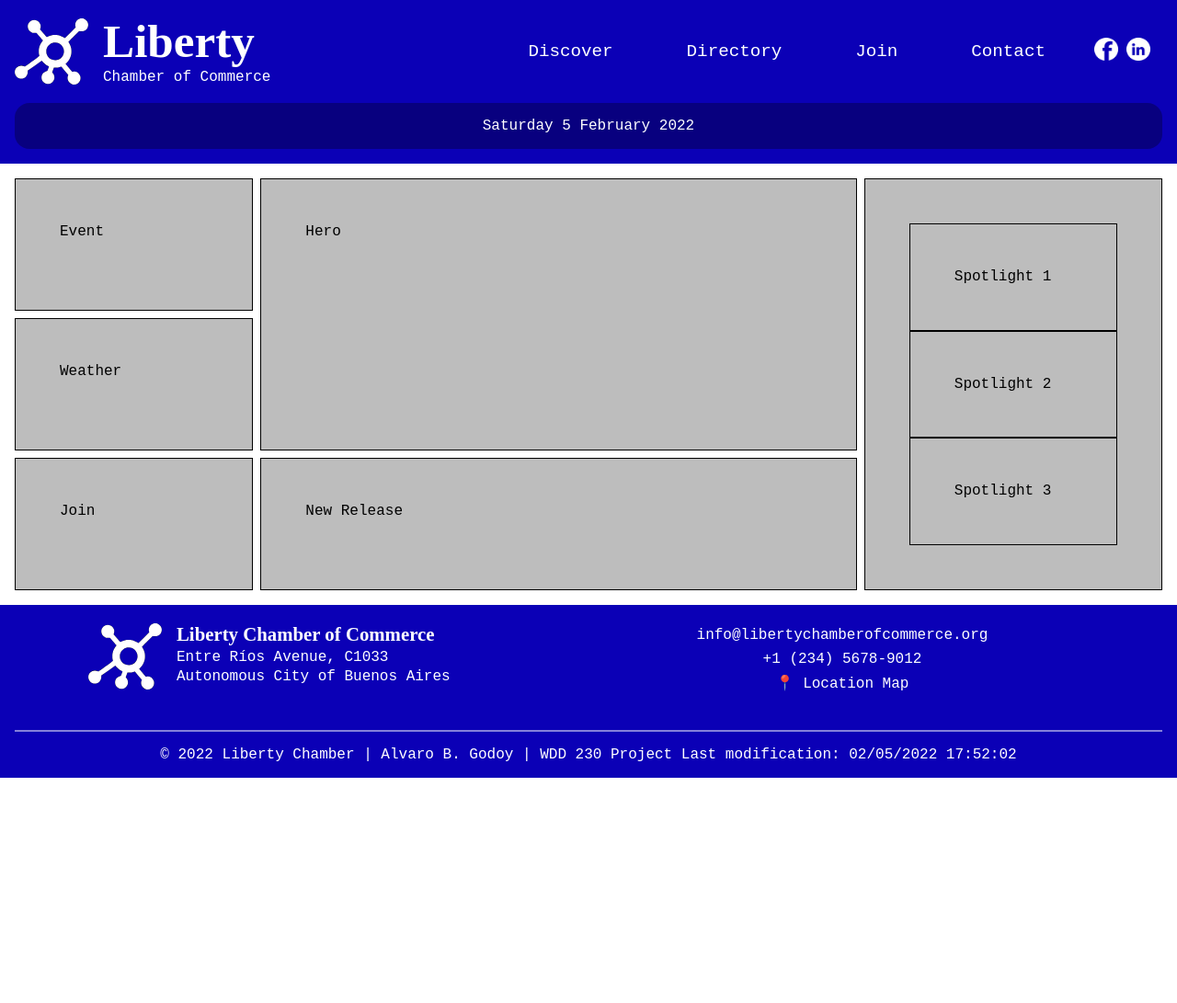
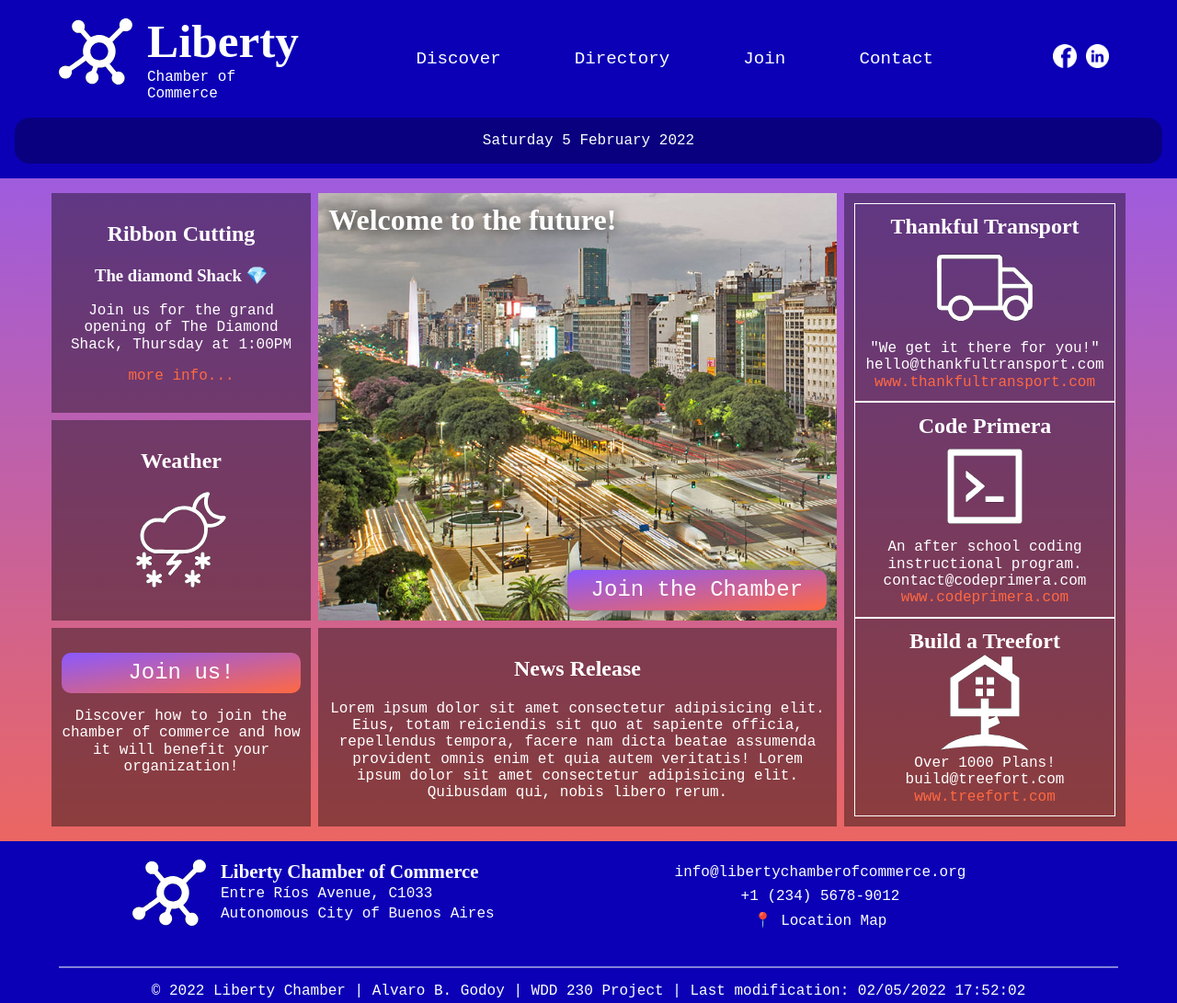
Before and after one commit to alvarobgodoy/WDD230, a plain HTML site: page chamber/index.html in a window 1280 px wide. Shown: the whole page at 92% size. Before the commit the page ends 846 px from the top, so only its background shows below. Drawn offline with Linux system fonts and the light colour scheme; a web font is replaced by a local one.

Commit message:
First update of week 05

```diff
--- a/chamber/css/base.css
+++ b/chamber/css/base.css
@@ -17,8 +17,18 @@ html {
     /* font-size: 16px; */
 }
 
+body {
+    /* background-image: linear-gradient(var(--second-color), var(--third-color)); */
+    background-image: linear-gradient(var(--third-color), var(--accent-color));
+}
+
 h1, h2, h3, h4, h5, h6 {
     font-family: var(--heading-font);
+}
+
+#content {
+    margin: 0 auto;
+    max-width: 75rem;
 }
 
 /* HEADER */
@@ -26,10 +36,15 @@ header {
     background-color: var(--primary-color);
     /* background-image: linear-gradient(var(--primary-color), var(--second-color)); */
     padding: 1rem;
+    color: white;
+}
+
+.header-container {
+    max-width: calc(75rem - 3rem);
+    margin: 0 auto;
     display: grid;
     grid-template-columns: 5fr 1fr .7fr;
     align-items: center;
-    color: white;
 }
 
 nav {
@@ -134,19 +149,100 @@ nav ul.open {display:block;}
 /* MAIN */
 
 main {
-    padding: .5rem;
     display: grid;
-    gap: .5rem;
+    gap: 1rem;
+    background-image: linear-gradient(var(--third-color), var(--accent-color));
 }
 
-main div {
-    padding: 3em;
-    background-color: rgb(189, 189, 189);
-    border: 1px solid black;
+main > div {
+    background-color: rgba(0,0,0,0.4);
+    padding: .7rem;
+    color: white;
+    text-align: center;
+}
+
+main img {
+    width: 40%;
+}
+
+main a {
+    text-decoration: none;
+    color: var(--accent-color);
+    margin: 0;
+}
+
+.hero {
+    padding: 0;
+    position: relative;
+}
+
+.hero img {
+    width: 100%;
+    height: 100%;
+}
+
+.hero button {
+    position: absolute;
+    bottom: .7rem;
+    right: .7rem;
+    background-image: linear-gradient(to bottom right, var(--third-color), var(--accent-color));
+    border: none;
+    border-radius: 10px;
+    color: white;
+    font-size: 1.5rem;
+    width: 50%;
+    padding: .5rem;
+    box-shadow: 0 0 10px 2px grey;
+}
+
+.hero h2 {
+    margin: 0;
+    position: absolute;
+    top: .7rem;
+    left: .7rem;
+    font-size: 2rem;
+    text-shadow: 0px 0px 15px black;
+    display: none;
+}
+
+.hero button:hover {
+    background-image: none;
+    background-color: var(--accent-color);
+}
+
+.join button {
+    margin-top: 1rem;
+    background-image: linear-gradient(to bottom right, var(--third-color), var(--accent-color));
+    border: none;
+    border-radius: 10px;
+    color: white;
+    font-size: 1.5rem;
+    width: 100%;
+    padding: .5rem;
+}
+
+.join button:hover {
+    background-image: none;
+    background-color: var(--accent-color);
 }
 
 .spotlights div:nth-child(3) {
     display: none;
+}
+
+.spotlights > div {
+    padding: .7rem;
+    border: 1px solid white;
+    /* box-shadow: 0px 0px 10px 1px black inset; */
+    /* box-shadow: 0px 0px 10px 1px black; */
+}
+
+.spotlights div h2 {
+    margin: 0;
+}
+
+.spotlights div p {
+    margin: 0;
 }
 
 .join {
@@ -162,6 +258,11 @@ footer {
     color: #fff;
     text-align: center;
     padding: 1rem;
+}
+
+.footer-container {
+    max-width: calc(75rem - 3rem);
+    margin: 0 auto;
 }
 
 .footer-main img {
@@ -184,20 +285,23 @@ footer {
     border: 1px solid rgba(255, 255, 255, 0.5);
 }
 
-.announcement {
-    background-color: var(--accent-color);
-    text-align: center;
-    padding: .5rem;
-    display: grid;
-    grid-template-columns: 4fr 1fr;
+.final-info span:nth-child(2) {
     display: none;
 }
 
-.announcement button {
+.announcement {
+    display: none;
+}
+
+#annBtn {
     background-color: transparent;
     border: none;
 }
 
 .announcement.visible {
-    display: block;
+    background-image: linear-gradient(to right, var(--third-color), var(--accent-color));
+    text-align: center;
+    padding: .5rem;
+    display: grid;
+    grid-template-columns: 4fr 1fr;
 }
--- a/chamber/css/large.css
+++ b/chamber/css/large.css
@@ -1,5 +1,6 @@
 @media only screen and (min-width: 64rem) {
-header {
+
+.header-container {
     grid-template-columns: 1fr 1fr 1fr 1fr .3fr;
 }
 
@@ -30,7 +31,7 @@ nav ul#primaryNav {
     list-style-type: none;
     padding: 0;
     margin: 0;
-    justify-content: flex-end
+    justify-content: center;
 }
 
 nav ul li a {
@@ -46,12 +47,18 @@ nav ul li a:hover {
 /* MAIN */
 
 main {
-    grid-template-columns: .8fr 2fr 1fr;
+    grid-template-columns: 1fr 2fr 1fr;
 }
 
 .hero {
     grid-column: 2;
-    grid-row: 1 / 3;
+    grid-row: 1 / span 2;
+    overflow: hidden;
+}
+
+.hero img {
+    width: 200%;
+    /* height: 100%; */
 }
 
 .event {
@@ -101,11 +108,15 @@ main {
     display: inline;
 }
 
+.final-info span:nth-child(2) {
+    display: inline;
+}
+
 .announcement {
     display: none;
 }
 
-.announcement button {
+#annBtn {
     float: right;
 }
 
--- a/chamber/css/medium.css
+++ b/chamber/css/medium.css
@@ -23,11 +23,17 @@ nav ul {
 main {
     padding: 1rem;
     display: grid;
+    gap: .5rem;
     grid-template-columns: 6fr 4fr;
+    background-image: none;
 }
 
 .hero {
     grid-column: span 2;
+}
+
+.hero h2 {
+    display: block;
 }
 
 .event {
@@ -61,7 +67,7 @@ main {
 
 /* FOOTER */
 
-footer {
+.footer-container {
     display: grid;
     grid-template-columns: 1fr 1fr;
     align-items: center;
--- a/chamber/index.html
+++ b/chamber/index.html
@@ -6,6 +6,7 @@
     <meta name="viewport" content="width=device-width, initial-scale=1.0">
     <meta name="description" content="Home page of the Liberty Chamber of Commerce. Built for WDD 230 course.">
     <title>Liberty Chamber of Commerce</title>
+    <link rel="shortcut icon" href="favicon.ico" type="image/x-icon">
     <link rel="stylesheet" href="./css/normalize.css">
     <link rel="stylesheet" href="./css/base.css">
     <link rel="stylesheet" href="./css/medium.css">
@@ -18,8 +19,9 @@
         <button id="annBtn">&#10005;</button>
     </section>
     <header>
+        <div class="header-container">
         <div class="header-logo">
-            <img src="./images/logo-white.svg" alt="Website logo">
+            <a href="./index.html"><img src="./images/logo-white.svg" alt="Website logo"></a>
             <div class="headings">
                 <h1>Liberty</h1>
                 <div class="motto">Chamber of Commerce</div>
@@ -38,23 +40,61 @@
             <a href="#"><img src="./images/facebook-logo.png" alt="Facebook logo"></a>
             <a href="#"><img src="./images/linkedin-logo.png" alt="Linkedin logo"></a>
         </div>
+        </div>
         <div class="header-date"><span id="currentDate"></span></div>
     </header>
+    <div id="content">
     <main>
-        <div class="hero">Hero</div>
-        <div class="event">Event</div>
-        <div class="weather">Weather</div>
-        <div class="new-release">New Release</div>
-        <div class="join">Join</div>
+        <div class="hero">
+            <img src="./images/obelisco.jpg" alt="">
+            <h2>Welcome to the future!</h2>
+            <button>Join the Chamber</button>
+        </div>
+        <div class="event">
+            <h2>Ribbon Cutting</h2>
+            <h3>The diamond Shack 💎</h3>
+            <p>Join us for the grand opening of The Diamond Shack, Thursday at 1:00PM</p>
+            <a href="#">more info...</a>
+        </div>
+        <div class="weather">
+            <h2>Weather</h2>
+            <img src="./images/weather.svg" alt="Weather icon">
+        </div>
+        <div class="new-release">
+            <h2>News Release</h2>
+            <p>Lorem ipsum dolor sit amet consectetur adipisicing elit. Eius, totam reiciendis sit quo at sapiente officia, repellendus tempora, facere nam dicta beatae assumenda provident omnis enim et quia autem veritatis! Lorem ipsum dolor sit amet consectetur adipisicing elit. Quibusdam qui, nobis libero rerum.</p>
+        </div>
+        <div class="join">
+            <button>Join us!</button>
+            <p>Discover how to join the chamber of commerce and how it will benefit your organization!</p>
+        </div>
         <div class="spotlights">
-            <div>Spotlight 1</div>
-            <div>Spotlight 2</div>
-            <div>Spotlight 3</div>
-        </div>
+            <div>
+                <h2>Thankful Transport</h2>
+                <img src="./images/truck.svg" alt="Truck icon">
+                <p>"We get it there for you!"</p>
+                <p>hello@thankfultransport.com</p>
+                <a href="#">www.thankfultransport.com</a>
+            </div>
+            <div>
+                <h2>Code Primera</h2>
+                <img src="./images/code.svg" alt="Coding icon">
+                <p>An after school coding instructional program.</p>
+                <p>contact@codeprimera.com</p>
+                <a href="#">www.codeprimera.com</a></div>
+            <div>
+                <h2>Build a Treefort</h2>
+                <img src="./images/treehouse.svg" alt="Tree House icon">
+                <p>Over 1000 Plans!</p>
+                <p>build@treefort.com</p>
+                <a href="#">www.treefort.com</a></div>
+            </div>
     </main>
+    </div>
     <footer>
+        <div class="footer-container">
         <div class="footer-main">
-            <img src="./images/logo-white.svg" alt="Website logo">
+            <a href="./index.html"><img src="./images/logo-white.svg" alt="Website logo"></a>
             <div>
                 <h2>Liberty Chamber of Commerce</h2>
                 <p>Entre Ríos Avenue, C1033</p>
@@ -68,8 +108,9 @@
         </div>
         <div class="final-info">
             <hr>
-            <p>© <span id="currentYear"></span> Liberty Chamber | Alvaro B. Godoy | WDD 230 Project</p>
+            <p>© <span id="currentYear"></span> Liberty Chamber | Alvaro B. Godoy | WDD 230 Project<span> |</span></p>
             <p id="lastUpdate"></p>
+        </div>
         </div>
     </footer>
 </body>
--- a/list-activity/js/script.js
+++ b/list-activity/js/script.js
@@ -18,5 +18,4 @@ button.addEventListener('click', function() {
             input.focus();
         });
     }
-
 });
```
Also changed, not shown: chamber/favicon.ico (added), chamber/images/code.svg (added), chamber/images/handshake.svg (added), chamber/images/obelisco.jpg (added), chamber/images/treehouse.svg (added), chamber/images/truck.svg (added), chamber/images/weather.svg (added).
